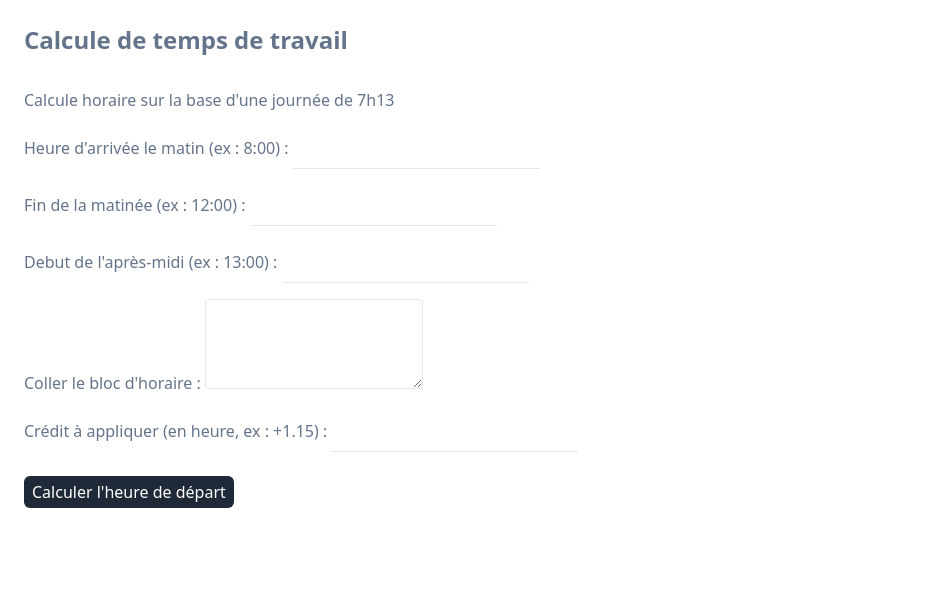
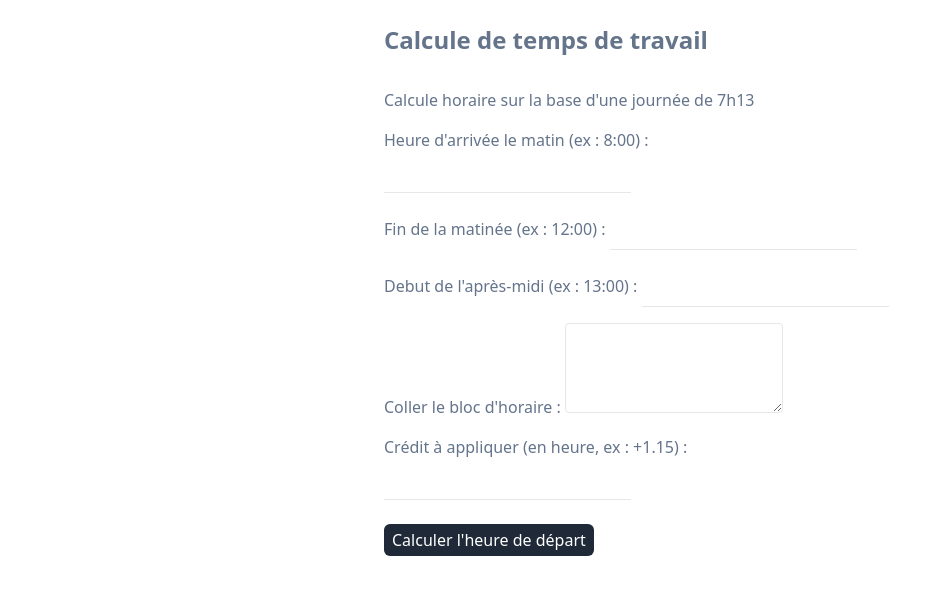
Before and after one commit to lobotomised/lobotomised.github.io, a plain HTML site: page temps-travail/index.html in a window 1280 px wide. Shown: the whole page, without its empty margins (0-928 px from the left). Drawn offline with nearby package versions, Linux system fonts and the light colour scheme.

Commit message:
Centre le contenu

```diff
--- a/temps-travail/index.html
+++ b/temps-travail/index.html
@@ -8,7 +8,7 @@
     <script src="index.js" async></script>
 </head>
 <body class="antialiased text-slate-500 p-6">
-
+<div class="max-w-lg mx-auto">
     <h1 class="font-bold text-2xl">Calcule de temps de travail</h1>
 
     <p class="mt-8 mb-4">Calcule horaire sur la base d'une journée de 7h13</p>
@@ -45,6 +45,6 @@
     </form>
 
     <p id="departureTime" class="mt-6"></p>
-
+</div>
 </body>
 </html>
```
Lines whose indentation alone changed are shown as unchanged.
